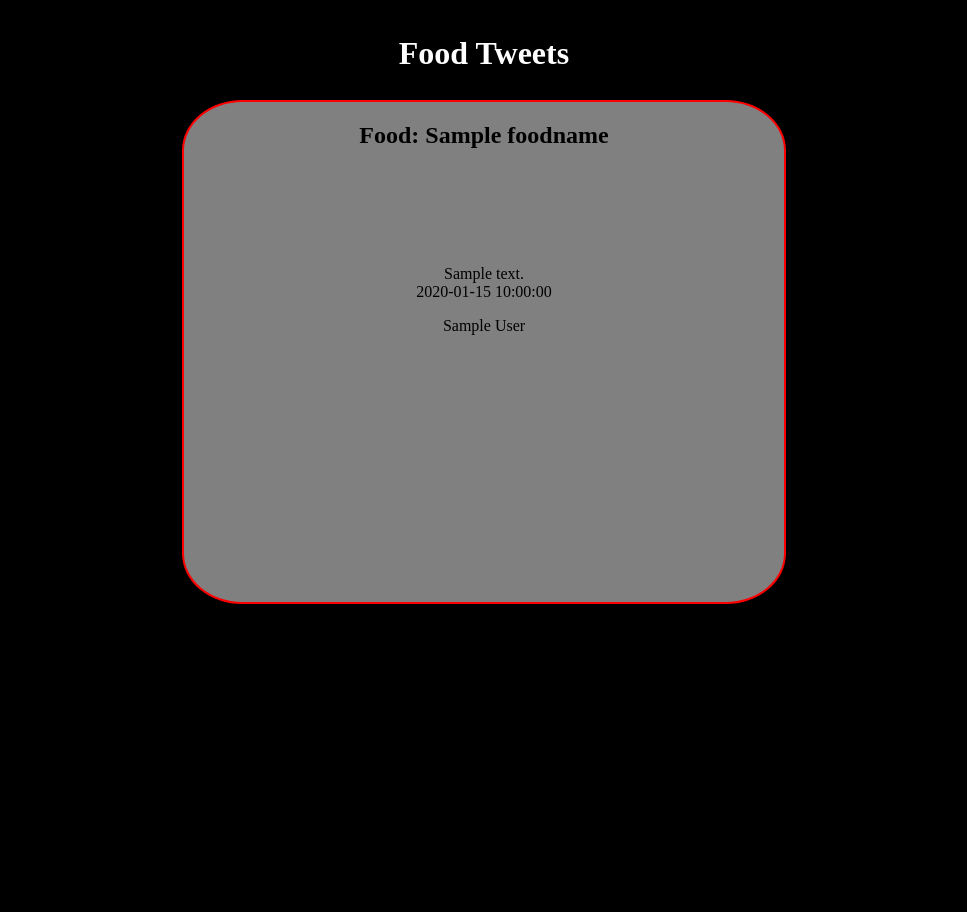
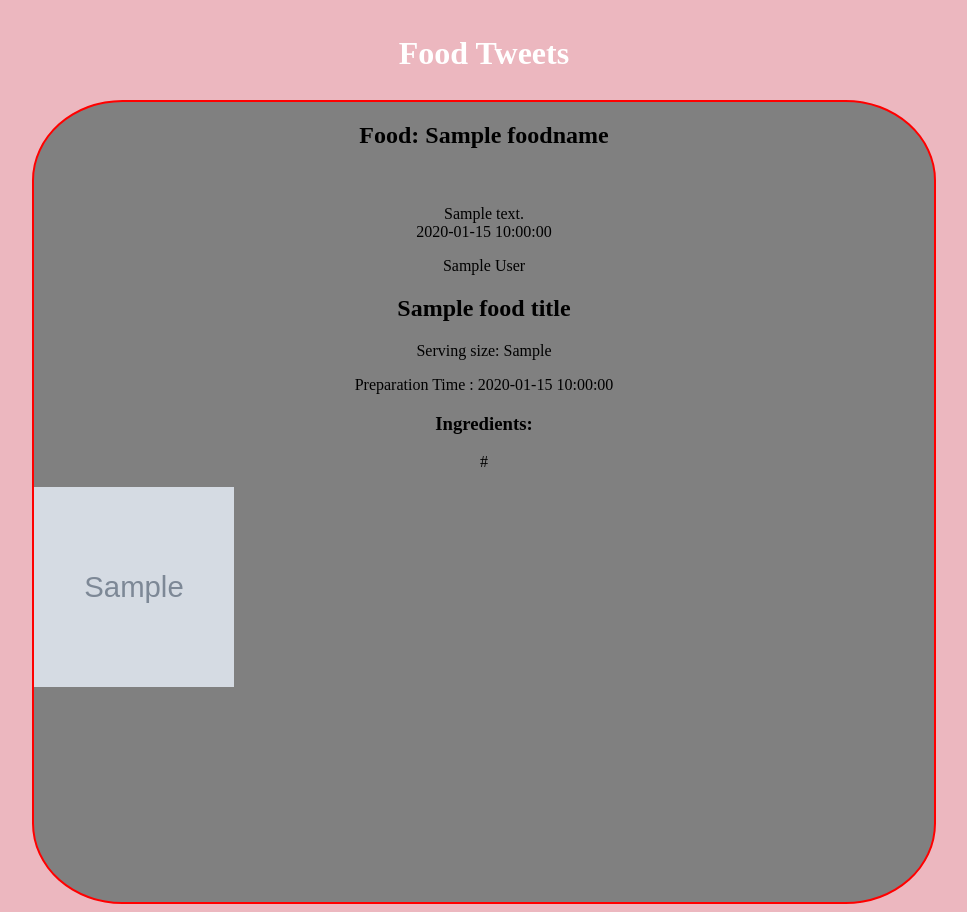
Before and after one commit to alialkhateeb99/Recipe-Generator, a Flask app: template templates/index.html in a window 1280 px wide. Shown: the whole page, without its empty margins (156-1123 px from the left). Before the commit the page ends 604 px from the top, so only its background shows below. Run offline with Flask 2, Linux system fonts and the light colour scheme; the template is opened without the code that fills it: most values are stand-ins (such as "Sample title", 1, 10 or a date in 2020); grey boxes marked "Sample" are stand-in pictures.

Commit message:
Added spoonacular API service functionality to retrieve all data related to a food

```diff
--- a/main.py
+++ b/main.py
@@ -11,12 +11,17 @@
 dotenv_path = join(dirname(__file__), 'spoonacularkeys.env')
 load_dotenv(dotenv_path)
 
+dotenv_path2 = join(dirname(__file__), 'twitterkeys.env')
+load_dotenv(dotenv_path2)
+
 twitter_consumer_key = os.environ['KEY']
 twitter_consumer_secret = os.environ['KEY_SECRET']
 twitter_access_token = os.environ['TOKEN']
 twitter_access_token_secret = os.environ['TOKEN_SECRET']
 
 spoonacular_key = os.environ['SPOONACULAR_KEY']
+
+
 
 auth = tweepy.OAuthHandler(twitter_consumer_key,twitter_consumer_secret)
 auth.set_access_token(twitter_access_token,twitter_access_token_secret)
@@ -33,7 +38,30 @@
 
 @app.route('/')
 def index():
-    randomfoodname= random.choice(food)
+    randomfoodname = random.choice(food)
+    fetch_id_url   = "https://api.spoonacular.com/recipes/complexSearch?query={}&number={}&apiKey={}".format(randomfoodname,3,spoonacular_key)
+
+    response  = requests.get(fetch_id_url)
+    json_body = response.json()
+
+    id_to_fetch = json_body["results"][0]["id"]
+
+    fetch_food_information_url = "https://api.spoonacular.com/recipes/{}/information?&apiKey={}".format(id_to_fetch,spoonacular_key)
+
+    response2  = requests.get(fetch_food_information_url)
+    json_body2 = response2.json()
+
+    food_title      = json_body2["title"]
+    food_servings   = json_body2["servings"]
+    food_prep_time  = json_body2["readyInMinutes"]
+    food_image_url  = json_body2["image"]
+    food_source_url = json_body2["sourceUrl"]
+
+    ingredients = []
+    for x in json_body2["extendedIngredients"]:
+        ingredients.append(x["originalString"])
+    ingredients_length = len(ingredients)
+
     tweets = api.search(q=randomfoodname,lang="en",count=5,tweet_mode='extended')
     tweets_list = []
 
@@ -50,7 +78,15 @@
     foodname=randomfoodname,
     tweet_content=tweetcontent,
     tweet_date=tweetdate,
-    tweet_author=tweetauthor)
+    tweet_author=tweetauthor,
+    foodTitle=food_title,
+    foodServings=food_servings,
+    foodPrepTime=food_prep_time,
+    foodImageUrl=food_image_url,
+    foodSourceUrl=food_source_url,
+    foodIngredients=ingredients,
+    foodIngredientsLength=ingredients_length
+    )
 
 app.run(
      debug= True,
--- a/static/style.css
+++ b/static/style.css
@@ -1,5 +1,5 @@
 body{
-    background-color:black;
+    background-color:#ecb7bf;
 }
 
 #header{
@@ -10,8 +10,8 @@
 
 }
 #tweetbox{
-    width:600px;
-    height:500px;
+    width:900px;
+    height:800px;
     background:grey;
     border:2px solid red;
     /* outline:2px #fff solid; */
@@ -20,7 +20,7 @@
 
 }
 #tweet-text{
-    padding-top:75px;
+    padding-top:15px;
 
 }
 
--- a/templates/index.html
+++ b/templates/index.html
@@ -19,6 +19,23 @@
                 <p class="test">   {{ tweet_content }} <br> {{ tweet_date }}   </p>
                 <p class="test"> {{ tweet_author }} </p>
             </div>
+
+            <div id="foodbox">
+                <h2 class="test"> {{ foodTitle }} </h3>
+                <p class="test"> Serving size: {{ foodServings }} </p>
+                <p class="test"> Preparation Time : {{ foodPrepTime }}  </p>
+                <h3 class="test">  Ingredients:   </h3>
+                <ol>
+                    {%for i in range(0, foodIngredientsLength)%}
+                        <li>{{foodIngredients[i]}}</li>
+                    {%endfor%}
+                </ol>
+                <p class="test">  {{ foodSourceUrl }}    </p>
+                <img src={{ foodImageUrl }} style="width:200px;height:200px;">
+                <p class="test">     </p>
+                <p class="test">     </p>
+
+            </div>
         </div>
 
     </body>
```
